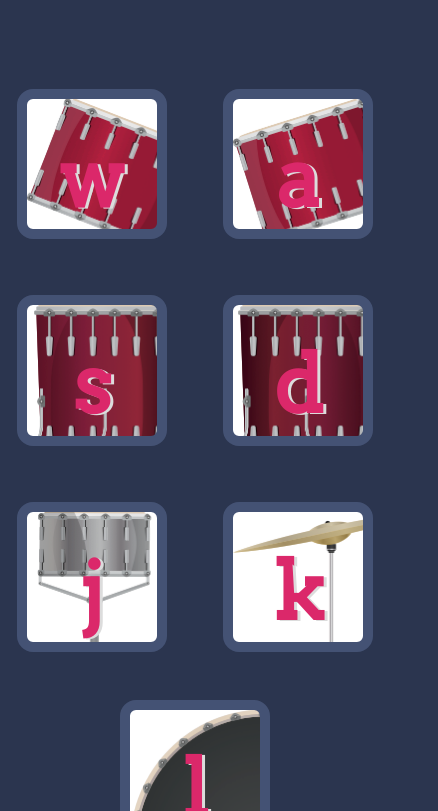
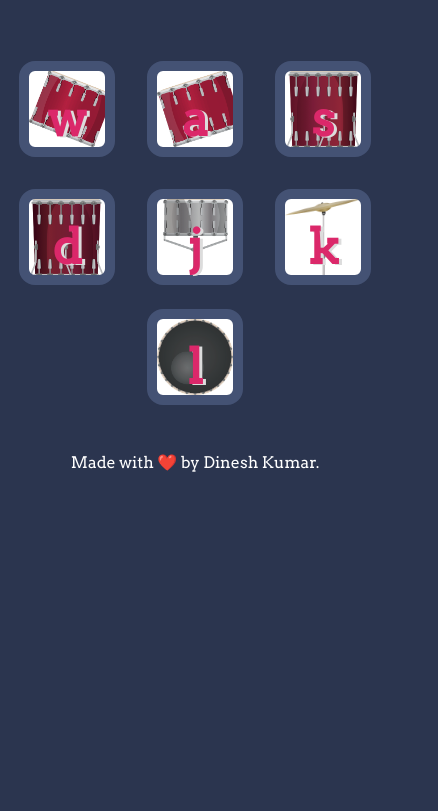
Before and after one commit to abhikumar45444/Drum-Kit, a plain HTML site: page index.html in a window 390 px wide. Shown: the part 122-933 px from the top of the page, 438 px wide, since content can reach past the window. After the commit the page ends 844 px from the top, so only its background shows below. Drawn offline with Linux system fonts and the light colour scheme.

Commit message:
adjusted mobile view

```diff
--- a/index.css
+++ b/index.css
@@ -20,6 +20,7 @@ body{
 
 .container{
     width: 100%;
+    height: max-content;
     color: var(--white);
 }
 
@@ -91,18 +92,19 @@ footer{
 
 @media (max-width:500px) {
     .header{
-        font-size: 1.5rem;
+        font-size: 1.2rem;
+        padding-top: 1rem;
         padding-bottom: 0;
     }
 
     .drum-kit{
         display:grid;
-        grid-template-columns: auto auto;
+        grid-template-columns: auto auto auto;
         justify-content: center;
         align-items: center;
-        column-gap: 40px;
-        row-gap: 40px;
-
+        column-gap: 1rem;
+        row-gap: 1rem;
+        padding-top: 7rem;
     }
 
     .drum-kit .l{
@@ -110,4 +112,49 @@ footer{
         margin: 0 auto;
     }
 
+    .drum{
+        width: 6rem;
+        height: 6rem;
+        font-size: 3rem;
+    }
+
+    .w{
+        background-image:url("./images/tom1.png");
+        background-size: cover;
+    }
+
+    .a{
+        background-image:url("./images/tom2.png");
+        background-size: cover;
+    }
+
+    .s{
+        background-image:url("./images/tom3.png");
+        background-size: cover;
+    }
+
+    .d{
+        background-image:url("./images/tom4.png");
+        background-size: cover;
+    }
+
+    .j{
+        background-image:url("./images/snare.png");
+        background-size: cover;
+    }
+
+    .k{
+        background-image:url("./images/crash.png");
+        background-size: cover;
+    }
+
+    .l{
+        background-image:url("./images/kick.png");
+        background-size: contain;
+    }
+
+    footer{
+        margin: -3rem;
+    }
+
 }
```
